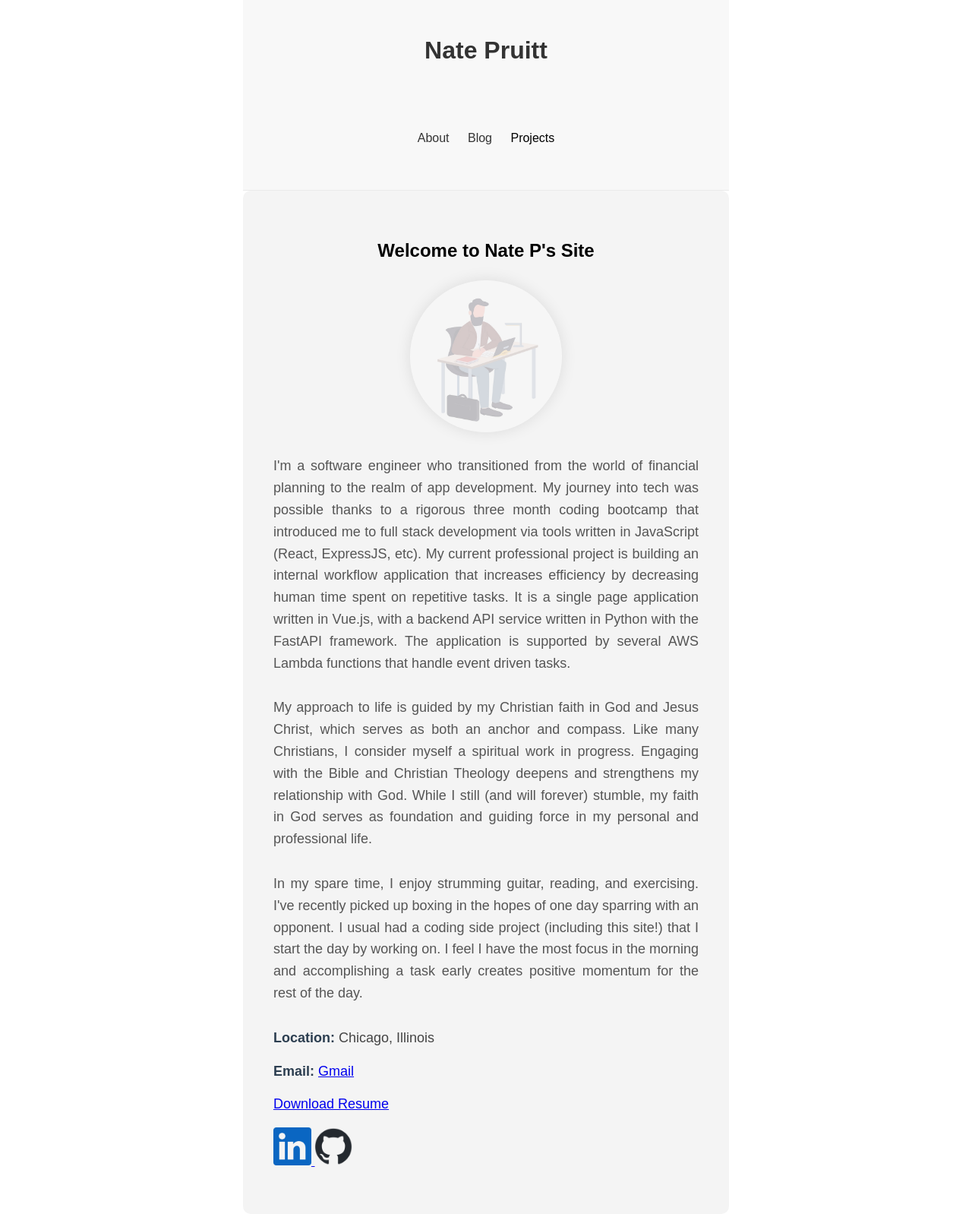
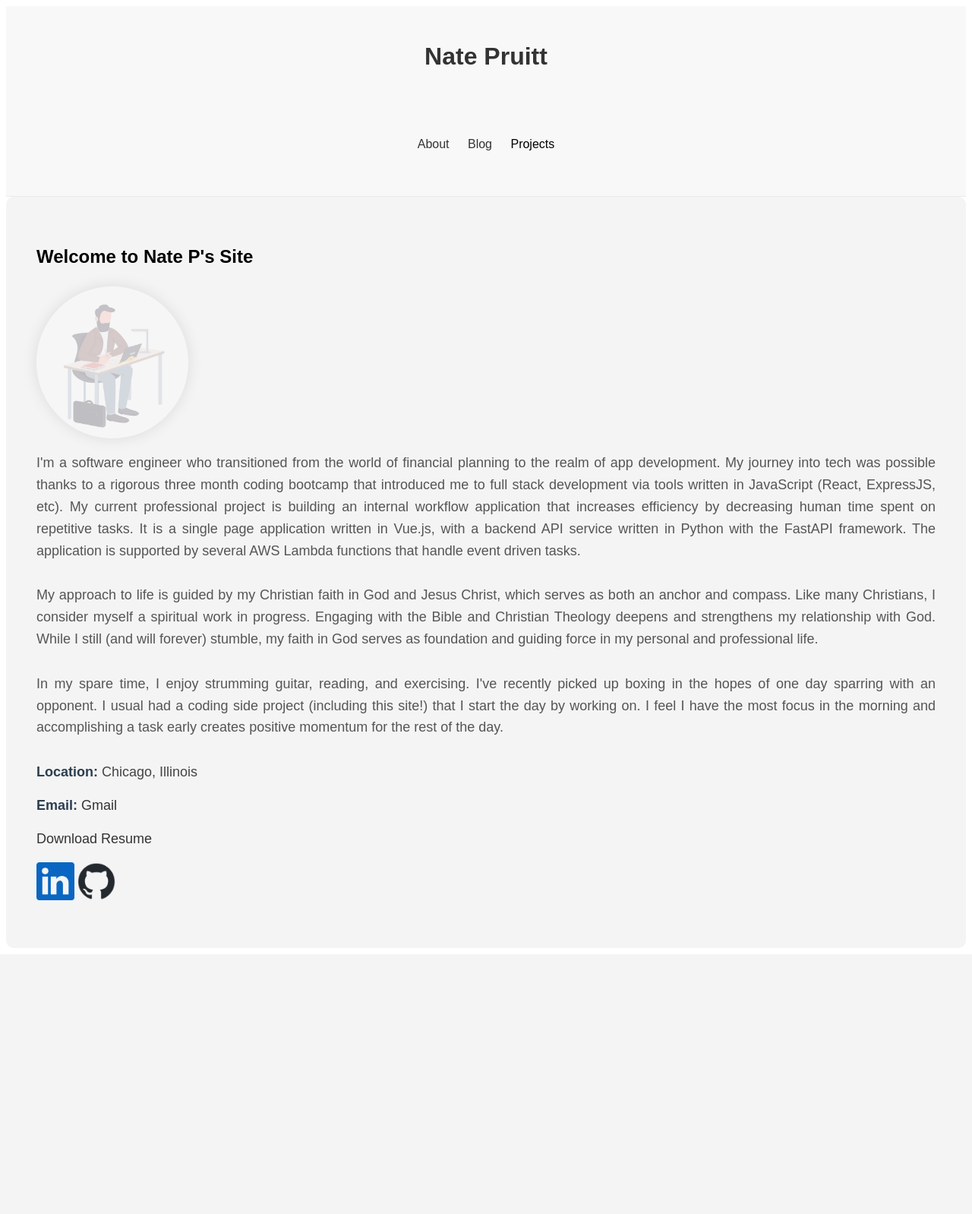
Before and after one commit to NateLeeP/personal_site, a Django app: page / in a window 1280 px wide. Shown: the whole page at 76% size. After the commit the page ends 1185 px from the top, so only its background shows below. Run offline with Django 4.2, Linux system fonts and the light colour scheme.

Commit message:
Update default site styles. Add custom styling depending on page size

```diff
--- a/personal_site/blog/static/blog/blog_home_style.css
+++ b/personal_site/blog/static/blog/blog_home_style.css
@@ -8,7 +8,6 @@
 
 h1 {
     color: #333;
-    text-align: center;
     margin-bottom: 50px;
 }
 
@@ -18,10 +17,10 @@ h1 {
     margin-bottom: 20px;
     border-radius: 5px;
     box-shadow: 0px 0px 10px rgba(0, 0, 0, 0.1);
+    width: 70%;
 }
 
-h2 {
-    font-size: 24px;
+h3 {
     margin-bottom: 10px;
     color: #2c3e50;
 }
--- a/personal_site/blog/static/blog/blog_post_style.css
+++ b/personal_site/blog/static/blog/blog_post_style.css
@@ -1,8 +1,3 @@
-body {
-    margin: 0;
-    width: 100%;
-}
-
 .blog-post {
     font-family: Arial, sans-serif;
     max-width: 900px;
--- a/personal_site/personal_site/static/personal_site/about_me_style.css
+++ b/personal_site/personal_site/static/personal_site/about_me_style.css
@@ -1,12 +1,3 @@
-body {
-    margin: 0 auto;
-    width: 50%;
-}
-
-h2 {
-    text-align: center;
-}
-
 .about-me {
     font-family: Arial, sans-serif;
     margin: 0 auto;
@@ -24,7 +15,6 @@ h1 {
 .profile-picture {
     display: block;
     max-width: 200px;
-    margin: 0 auto 30px auto;
     /* centers the image */
     border-radius: 50%;
     /* makes the image round */
--- a/personal_site/personal_site/static/personal_site/default_style.css
+++ b/personal_site/personal_site/static/personal_site/default_style.css
@@ -1,14 +1,29 @@
 body {
     font-family: Arial, sans-serif;
     line-height: 1.6;
-    margin: 0 auto;
+    /* margin: 0 auto; */
     padding: 0;
-    width: 50%;
+    /* width: 50%; */
+}
+
+
+
+@media (min-width: 1450px) {
+    main {
+        width: 50%;
+        margin: 0 auto;
+    }
+
+    header {
+        width: 50%;
+        margin: 0 auto;
+    }
+
 }
 
 header,
 nav,
-main,
+/* main, */
 aside,
 footer {
     padding: 20px;
@@ -30,21 +45,23 @@ nav ul li {
     margin: 0 10px;
 }
 
+a,
 nav a,
 aside a {
     text-decoration: none;
     color: #333;
 }
 
+a:hover,
 nav a:hover,
 aside a:hover {
     text-decoration: underline;
 }
 
-main {
+/* main {
     float: left;
     width: 70%;
-}
+} */
 
 aside {
     float: right;
```
